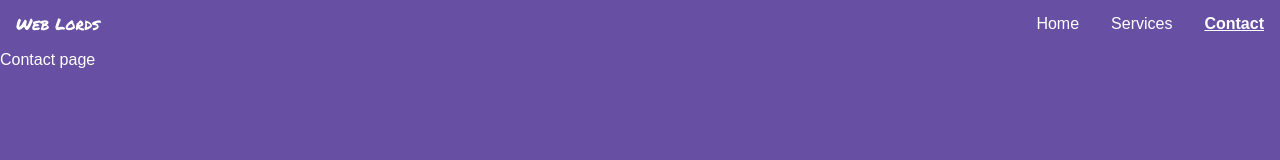
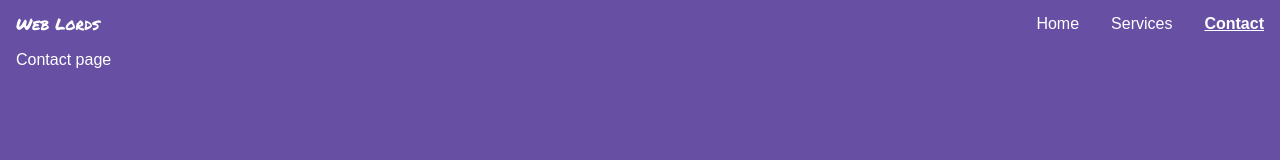
Before and after one commit to codelandersblog/web-lords, a Next.js app: page /contact in a window 1280 px wide. Shown: the top 160 px of the page. Built offline with nearby package versions, Linux system fonts and the light colour scheme; a web font is replaced by a local one.

Commit message:
Heading component

```diff
--- a/app/contact/page.tsx
+++ b/app/contact/page.tsx
@@ -1,7 +1,9 @@
+import { Heading } from "../ui/Heading";
+
 export default function Contact() {
   return (
     <main>
-      <h1>Contact page</h1>
+      <Heading>Contact page</Heading>
     </main>
   );
 }
--- a/app/page.tsx
+++ b/app/page.tsx
@@ -1,7 +1,9 @@
+import { Heading } from "./ui/Heading";
+
 export default function Home() {
   return (
     <main>
-      <h1>Landing page</h1>
+      <Heading>Landing page</Heading>
     </main>
   );
 }
--- a/app/services/page.tsx
+++ b/app/services/page.tsx
@@ -1,7 +1,9 @@
+import { Heading } from "../ui/Heading";
+
 export default function Services() {
   return (
     <main>
-      <h1>Services page</h1>
+      <Heading>Services page</Heading>
     </main>
   );
 }
--- /dev/null
+++ b/app/ui/Heading.tsx
@@ -0,0 +1,9 @@
+import React from "react";
+
+interface HeadingProps {
+  children?: React.ReactNode;
+}
+
+export function Heading(props: HeadingProps) {
+  return <h1 className="px-4">{props.children}</h1>;
+}
```
